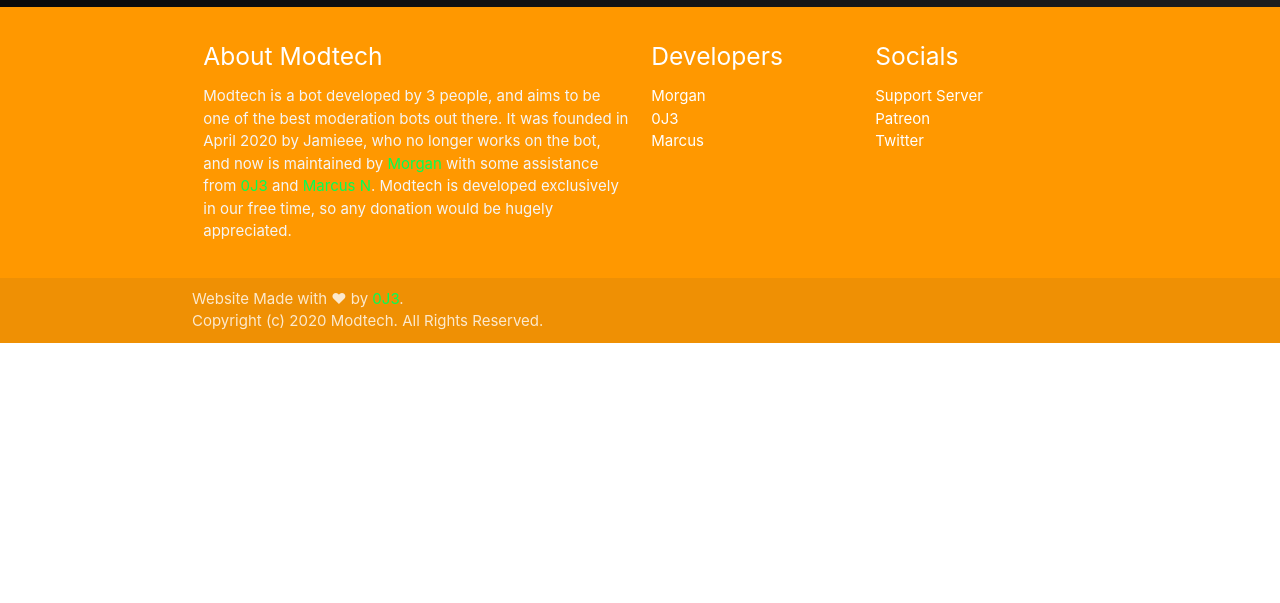
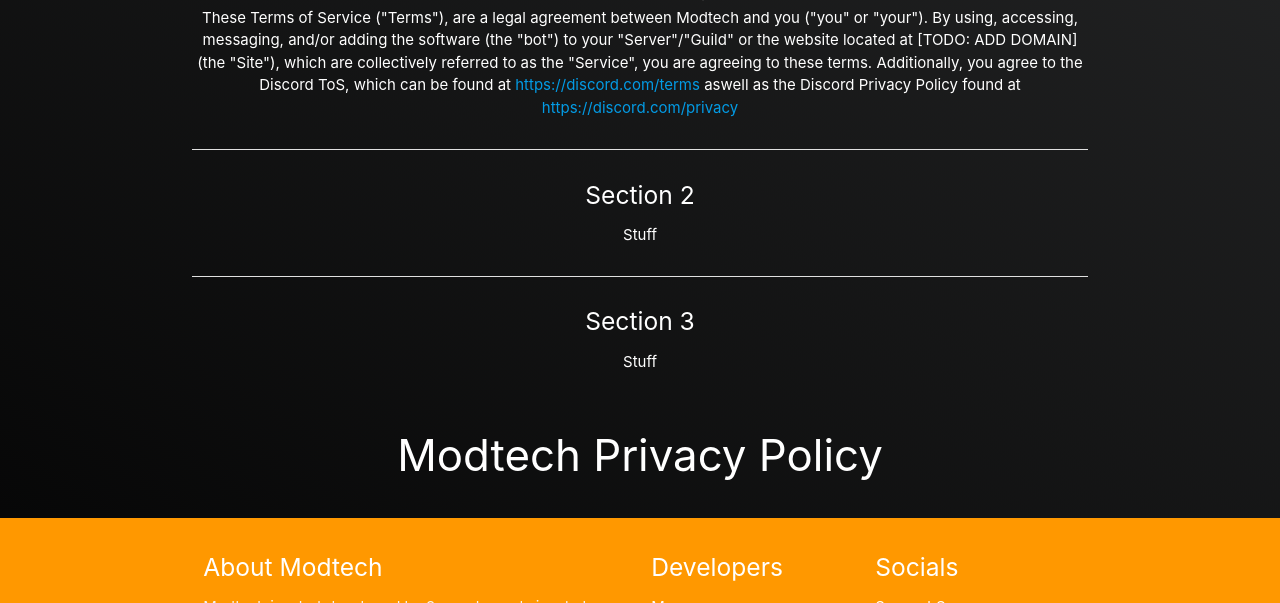
Before and after one commit to 0J3/modtech-site, a plain HTML site: page legal/index.html in a window 1280 px wide. Shown: the part 499-1102 px from the top of the page. Before the commit the page ends 842 px from the top, so only its background shows below. Drawn offline with nearby package versions, Linux system fonts and the light colour scheme; files whose address does not match are found by name.

Commit message:
add begin of tos

```diff
--- a/legal/index.html
+++ b/legal/index.html
@@ -78,8 +78,39 @@
           <h5 class="header col s12 light">The last bot you'll ever need.</h5>
         </div>
         <div class="row center">
-          <h3 id="TOS">Modtech TOS</h2>
-          <h3 id="Priv">Modtech Privacy Policy</h2>
+          <h3 id="TOS">Modtech TOS</h3>
+
+          <div class="divider"></div>
+          <div class="section">
+            <h5>Introduction</h5>
+            <p>
+              Welcome to the Modtech Terms and Conditions!<br />
+              These Terms of Service ("Terms"), are a legal agreement between
+              Modtech and you ("you" or "your"). By using, accessing, messaging,
+              and/or adding the software (the "bot") to your "Server"/"Guild" or
+              the website located at [TODO: ADD DOMAIN] (the "Site"), which are
+              collectively referred to as the "Service", you are agreeing to
+              these terms. Additionally, you agree to the Discord ToS, which can
+              be found at
+              <a href="https://discord.com/terms">https://discord.com/terms</a>
+              aswell as the Discord Privacy Policy found at
+              <a href="https://discord.com/privacy"
+                >https://discord.com/privacy</a
+              >
+            </p>
+          </div>
+          <div class="divider"></div>
+          <div class="section">
+            <h5>Section 2</h5>
+            <p>Stuff</p>
+          </div>
+          <div class="divider"></div>
+          <div class="section">
+            <h5>Section 3</h5>
+            <p>Stuff</p>
+          </div>
+
+          <h3 id="Priv">Modtech Privacy Policy</h3>
         </div>
       </div>
     </div>
```
